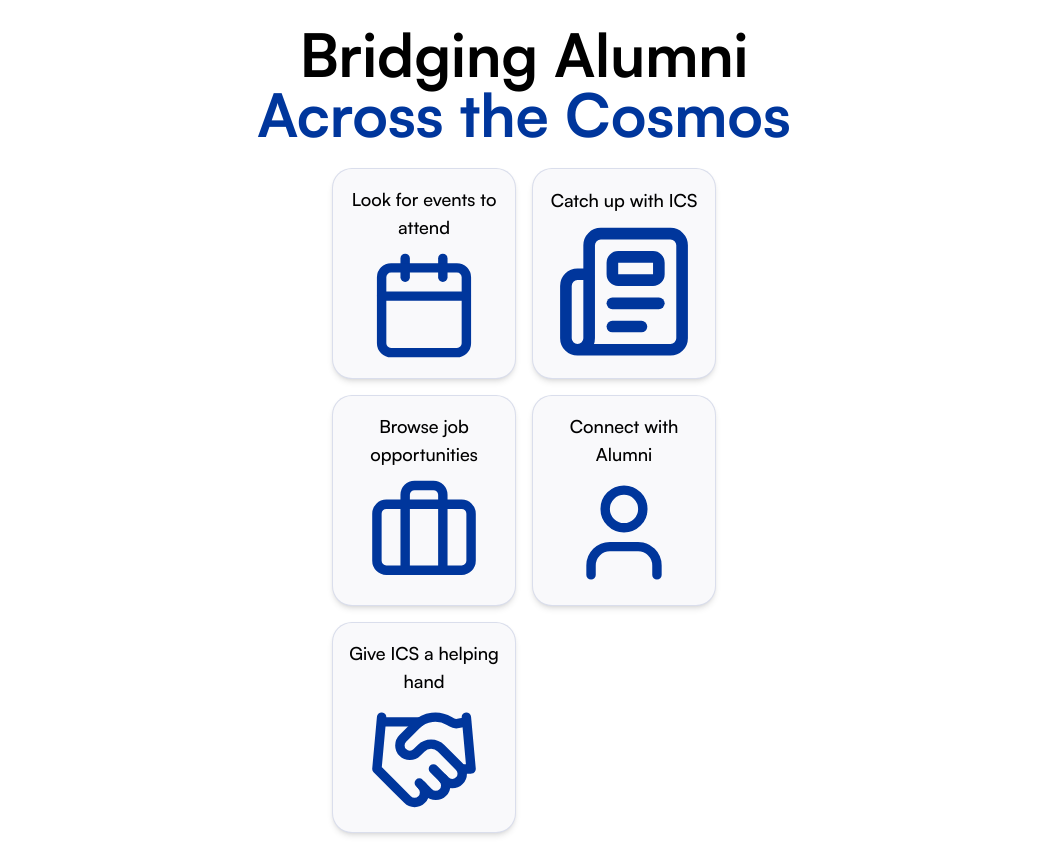
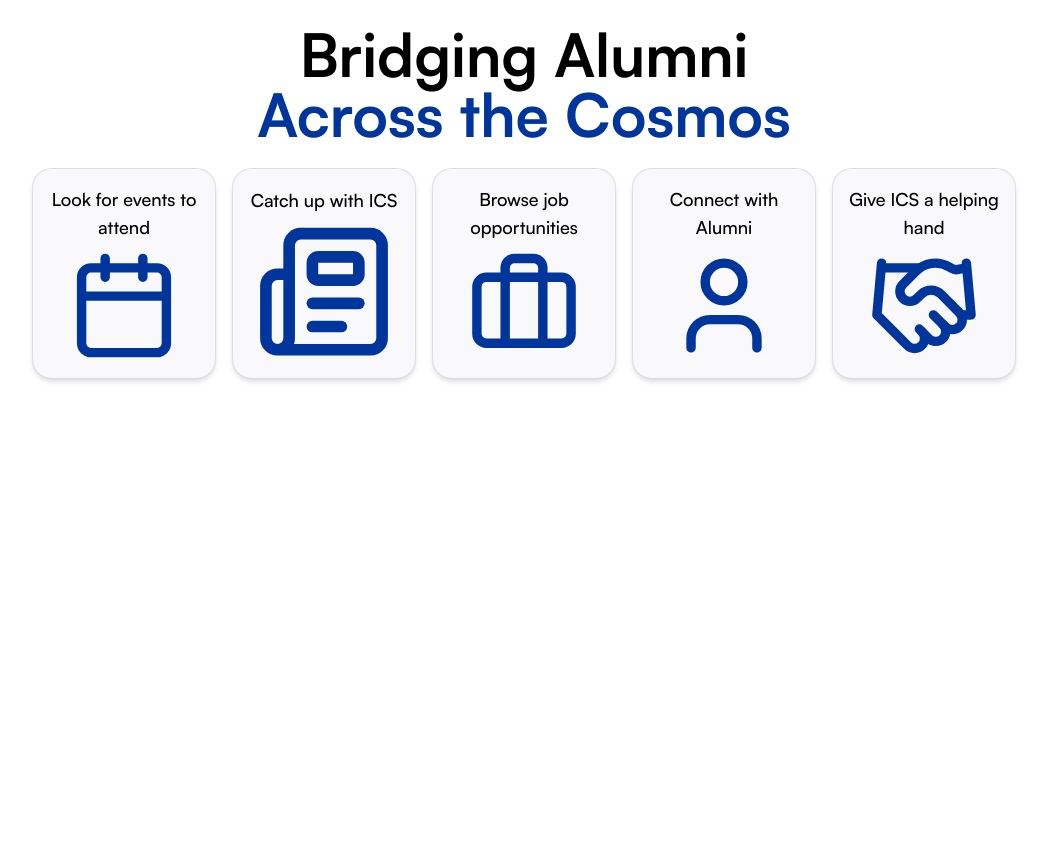
Before and after one commit to cazhiareese/ICS-STAR, a React (Vite) app in the folder app/: page /student in a window 1280 px wide. Shown: the whole page, without its empty margins (116-1163 px from the left). After the commit the page ends 800 px from the top, so only its background shows below. Built offline with nearby package versions, Linux system fonts and the light colour scheme.

Commit message:
ui: applied flex and row wise implementation on the cards

```diff
--- a/app/src/RootPages/StudentPages/studentdashboard.jsx
+++ b/app/src/RootPages/StudentPages/studentdashboard.jsx
@@ -16,13 +16,14 @@ function StudentLanding() {
       </div>
 
 {/* Cards Section */}
-      <div className="grid grid-cols-2 gap-4 mt-6">
+<div className="flex flex-wrap justify-center gap-4 mt-6">
   <CardComponent icon={Calendar} text="Look for events to attend" />
   <CardComponent icon={Newspaper} text="Catch up with ICS" />
   <CardComponent icon={Briefcase} text="Browse job opportunities" />
   <CardComponent icon={User} text="Connect with Alumni" />
   <CardComponent icon={Handshake} text="Give ICS a helping hand" />
 </div>
+
     </div>
   );
 }
```
Lines whose indentation alone changed are shown as unchanged.
